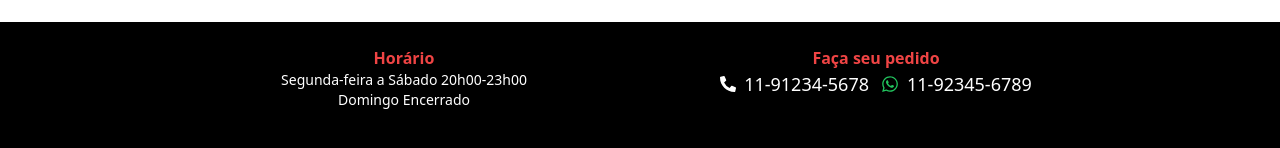
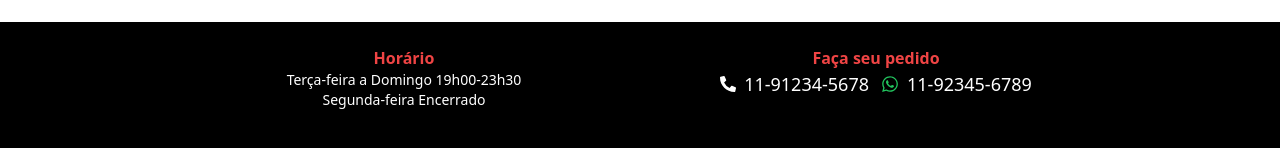
Before and after one commit to bspolidorio/zakurosushi, a React (Create React App) app: page / in a window 1280 px wide. Shown: the part 650-798 px from the top of the page. Built offline with nearby package versions, Linux system fonts and the light colour scheme.

Commit message:
change working hours

```diff
--- a/src/App.tsx
+++ b/src/App.tsx
@@ -1,4 +1,5 @@
 import { FaPhoneAlt, FaWhatsapp } from "react-icons/fa";
+import Map from "./components/Map";
 import logo from "./assets/logo.png";
 import menu_1 from "./assets/menu/menu_01.jpeg";
 import menu_2 from "./assets/menu/menu_02.jpeg";
@@ -25,10 +26,10 @@ const App = () => {
               Horário
             </span>
             <span className="flex justify-center text-sm">
-              Segunda-feira a Sábado 20h00-23h00
+              Terça-feira a Domingo 19h00-23h30
             </span>
             <span className="flex justify-center text-sm">
-              Domingo Encerrado
+              Segunda-feira Encerrado
             </span>
           </div>
           <div className="flex w-full flex-col items-center">
--- a/src/components/Navbar/index.tsx
+++ /dev/null
@@ -1,9 +0,0 @@
-const Navbar = () => {
-  return (
-    <div className="flex flex-col justify-center h-16">
-      <img className="" src="/assets/logo.png" alt="logo" />
-    </div>
-  );
-};
-
-export default Navbar;
```
